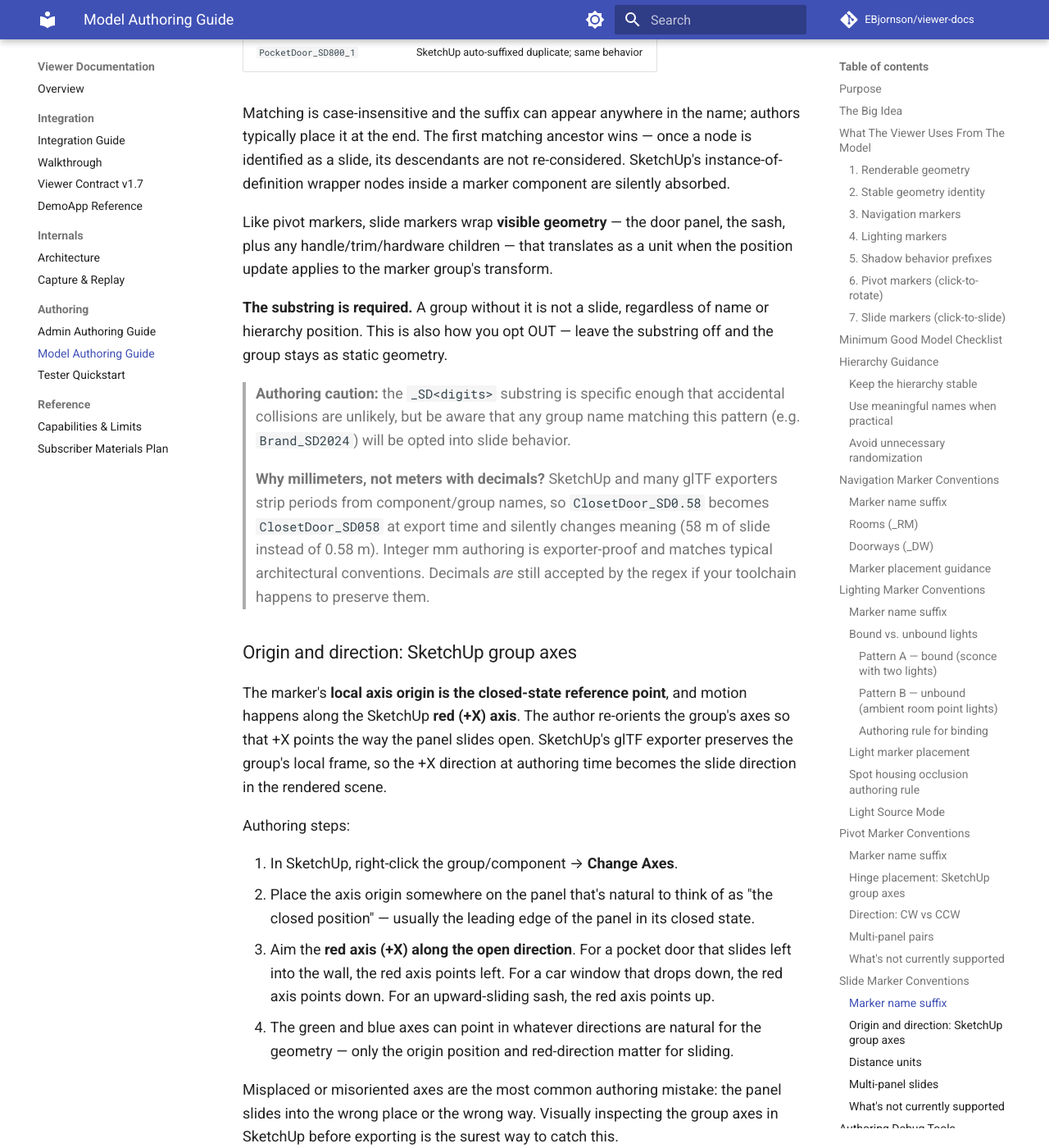
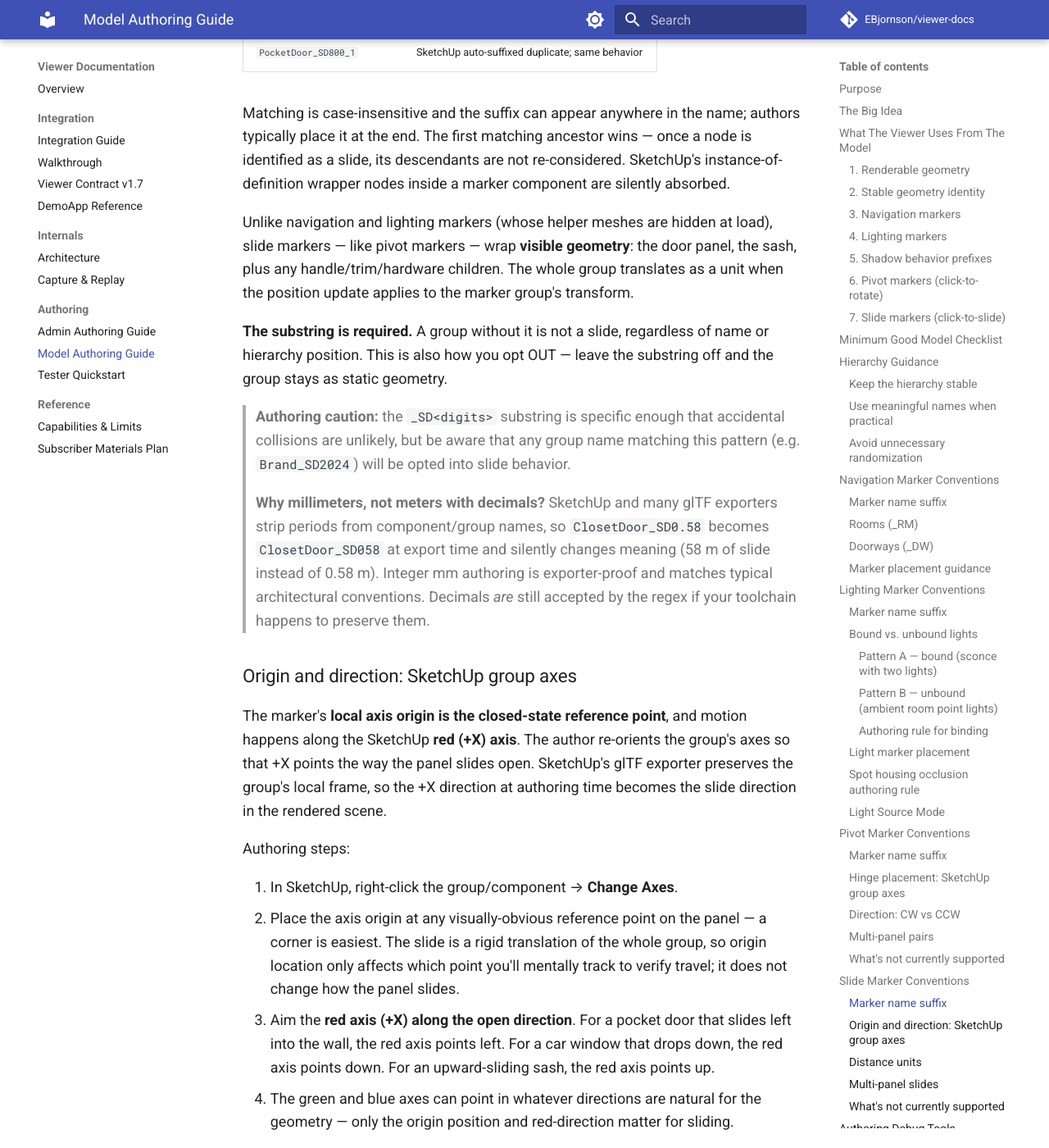
Before and after one commit to EBjornson/viewer-docs, an MkDocs documentation site: the page built from docs/model_authoring_guide.md, in a window 1280 px wide and 1400 px high, scrolled down 16370 px. Shown: the whole window at 82% size. Built offline with MkDocs 1.6.1 and Material for MkDocs 9.7.7, drawn with Linux system fonts in a browser that asks for light colours; comment, search, counter and statistics services are not loaded; some of the changed text lies outside the part shown.

Commit message:
Sync from main repo @ 9496d23
Source branch: main
Source commit: 9496d232b5f9b85f284c45255f1c15a3c68ae1dc

```diff
--- a/docs/model_authoring_guide.md
+++ b/docs/model_authoring_guide.md
@@ -374,7 +374,7 @@ A node whose name contains `_<degrees><CW|CCW>` (e.g. `_90CCW`, `_45CW`) — pre
 
 Matching is case-insensitive and the suffix can appear anywhere in the name; authors typically place it at the end. The first matching ancestor wins — once a node is identified as a pivot, its descendants are not re-considered. SketchUp's instance-of-definition wrapper nodes inside a marker component are silently absorbed.
 
-Unlike navigation and lighting markers (whose helper meshes are hidden at load), pivot markers wrap **visible geometry** — the door slab, the window pane, plus any handle/trim/frame children — that swings as a unit when the rotation applies to the marker group's transform.
+Unlike navigation and lighting markers (whose helper meshes are hidden at load), pivot markers — like slide markers — wrap **visible geometry**: the door slab, the window pane, plus any handle/trim/frame children. The whole group swings as a unit when the rotation applies to the marker group's transform.
 
 **The substring is required.** A group without it is not a pivot, regardless of name or hierarchy position. This is also how you opt OUT — leave the substring off and the group stays as static geometry.
 
@@ -436,7 +436,7 @@ A node whose name contains `_SD<distance>` (e.g. `_SD800`, `_SD1200`) — preced
 
 Matching is case-insensitive and the suffix can appear anywhere in the name; authors typically place it at the end. The first matching ancestor wins — once a node is identified as a slide, its descendants are not re-considered. SketchUp's instance-of-definition wrapper nodes inside a marker component are silently absorbed.
 
-Like pivot markers, slide markers wrap **visible geometry** — the door panel, the sash, plus any handle/trim/hardware children — that translates as a unit when the position update applies to the marker group's transform.
+Unlike navigation and lighting markers (whose helper meshes are hidden at load), slide markers — like pivot markers — wrap **visible geometry**: the door panel, the sash, plus any handle/trim/hardware children. The whole group translates as a unit when the position update applies to the marker group's transform.
 
 **The substring is required.** A group without it is not a slide, regardless of name or hierarchy position. This is also how you opt OUT — leave the substring off and the group stays as static geometry.
 
@@ -451,7 +451,7 @@ The marker's **local axis origin is the closed-state reference point**, and moti
 Authoring steps:
 
 1. In SketchUp, right-click the group/component → **Change Axes**.
-2. Place the axis origin somewhere on the panel that's natural to think of as "the closed position" — usually the leading edge of the panel in its closed state.
+2. Place the axis origin at any visually-obvious reference point on the panel — a corner is easiest. The slide is a rigid translation of the whole group, so origin location only affects which point you'll mentally track to verify travel; it does not change how the panel slides.
 3. Aim the **red axis (+X) along the open direction**. For a pocket door that slides left into the wall, the red axis points left. For a car window that drops down, the red axis points down. For an upward-sliding sash, the red axis points up.
 4. The green and blue axes can point in whatever directions are natural for the geometry — only the origin position and red-direction matter for sliding.
 
```
